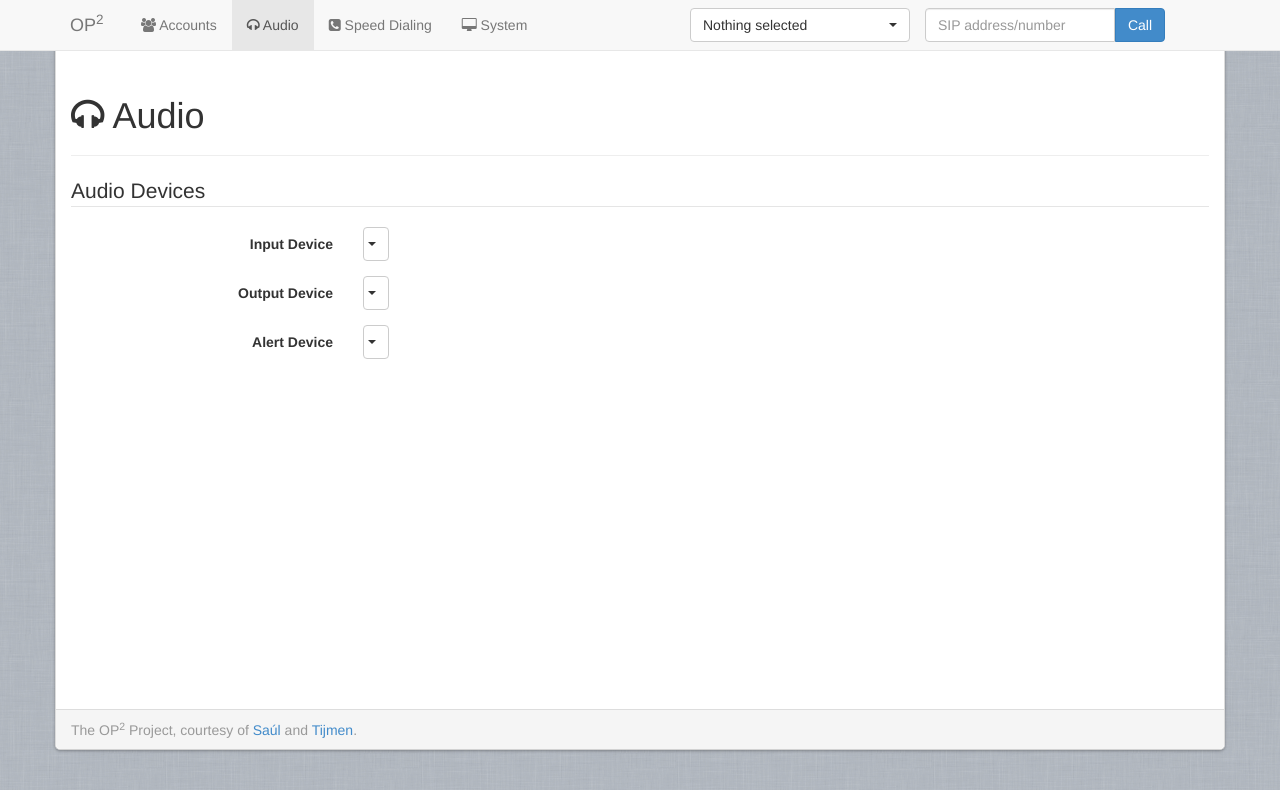
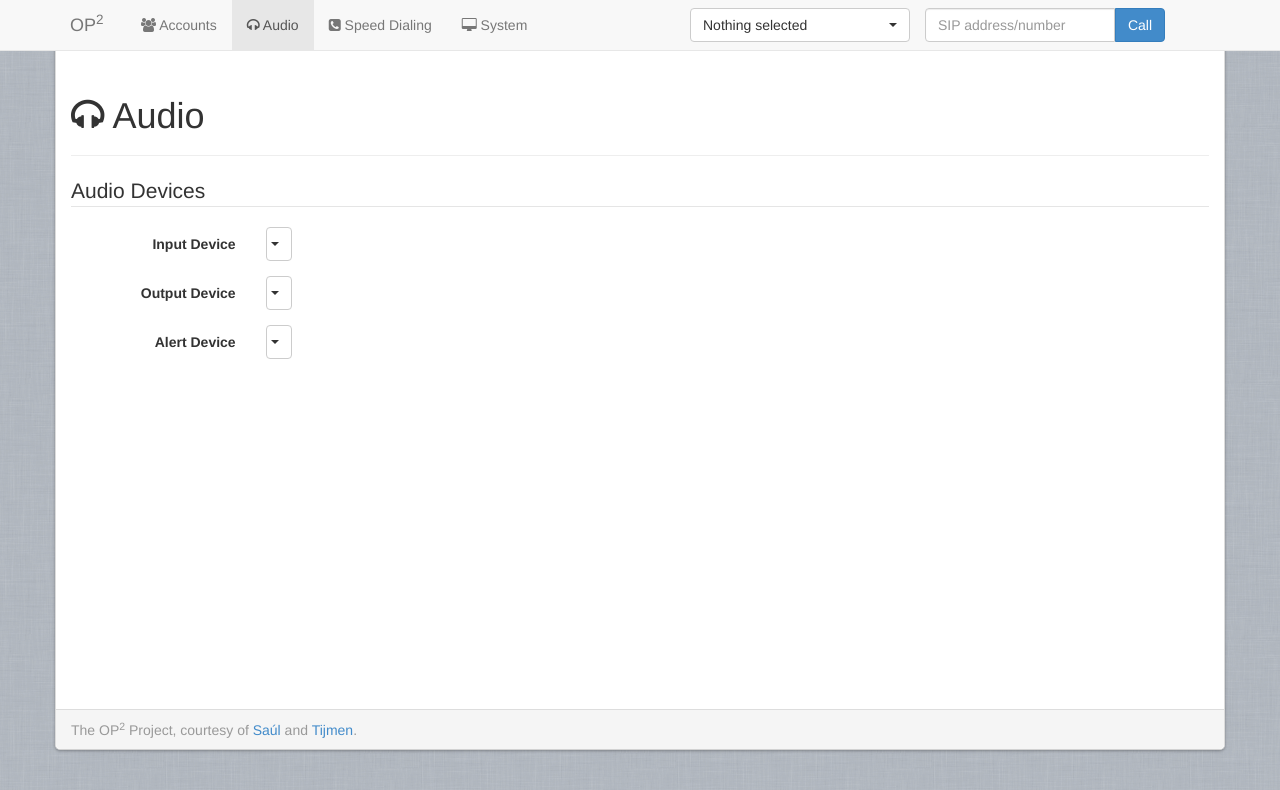
Before and after one commit to op2-project/op2-daemon, a Flask app: template op2d/web/frontend/templates/index.html in a window 1280 px wide, after a click on "Audio". Shown: the top 790 px of the page. Run offline with Flask 2, Linux system fonts and the light colour scheme; the template is opened without the code that fills it, so the values that code supplies are empty; parts of the project's set-up code (start-up, migrations or seed data) failed here and were passed over; some libraries are stand-ins or nearby versions.

Commit message:
Audio devices selection #2

```diff
--- a/op2d/web/frontend/templates/index.html
+++ b/op2d/web/frontend/templates/index.html
@@ -403,24 +403,23 @@
                                 <fieldset>
                                     <legend>Audio Devices</legend>
                                     <div class="form-group">
-                                        <label for="input_device" class="col-lg-3 control-label">Input Device</label>
-                                        <div class="col-lg-9">
+                                        <label for="input_device" class="col-lg-2 control-label">Input Device</label>
+                                        <div class="col-lg-10">
                                             <select class='selectpicker' data-width="auto" id="input_device" name="input_device">
                                             </select>
                                         </div>
                                     </div>
                                     <div class="form-group">
-                                        <label for="output_device" class="col-lg-3 control-label">Output Device</label>
-                                        <div class="col-lg-9">
+                                        <label for="output_device" class="col-lg-2 control-label">Output Device</label>
+                                        <div class="col-lg-10">
                                             <select class='selectpicker' data-width="auto" id="output_device" name="output_device">
                                             </select>
                                         </div>
                                     </div>
                                     <div class="form-group">
-                                        <label for="alert_device" class="col-lg-3 control-label">Alert Device</label>
-                                        <div class="col-lg-9">
+                                        <label for="alert_device" class="col-lg-2 control-label">Alert Device</label>
+                                        <div class="col-lg-10">
                                             <select class='selectpicker' data-width="auto" id="alert_device" name="alert_device">
-
                                             </select>
                                         </div>
                                     </div>
```
Also changed, not shown: op2d/web/frontend/templates/assets/js/application.js (+37 -3 lines).
